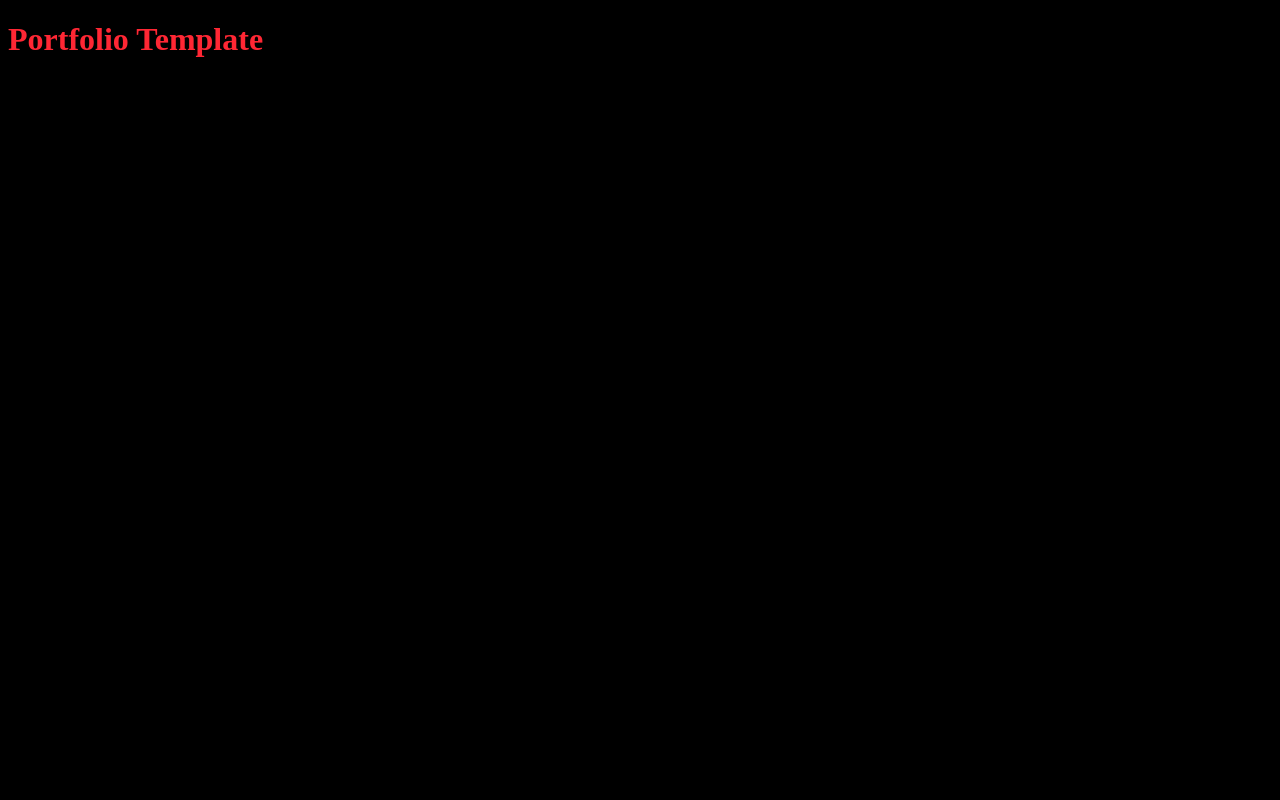
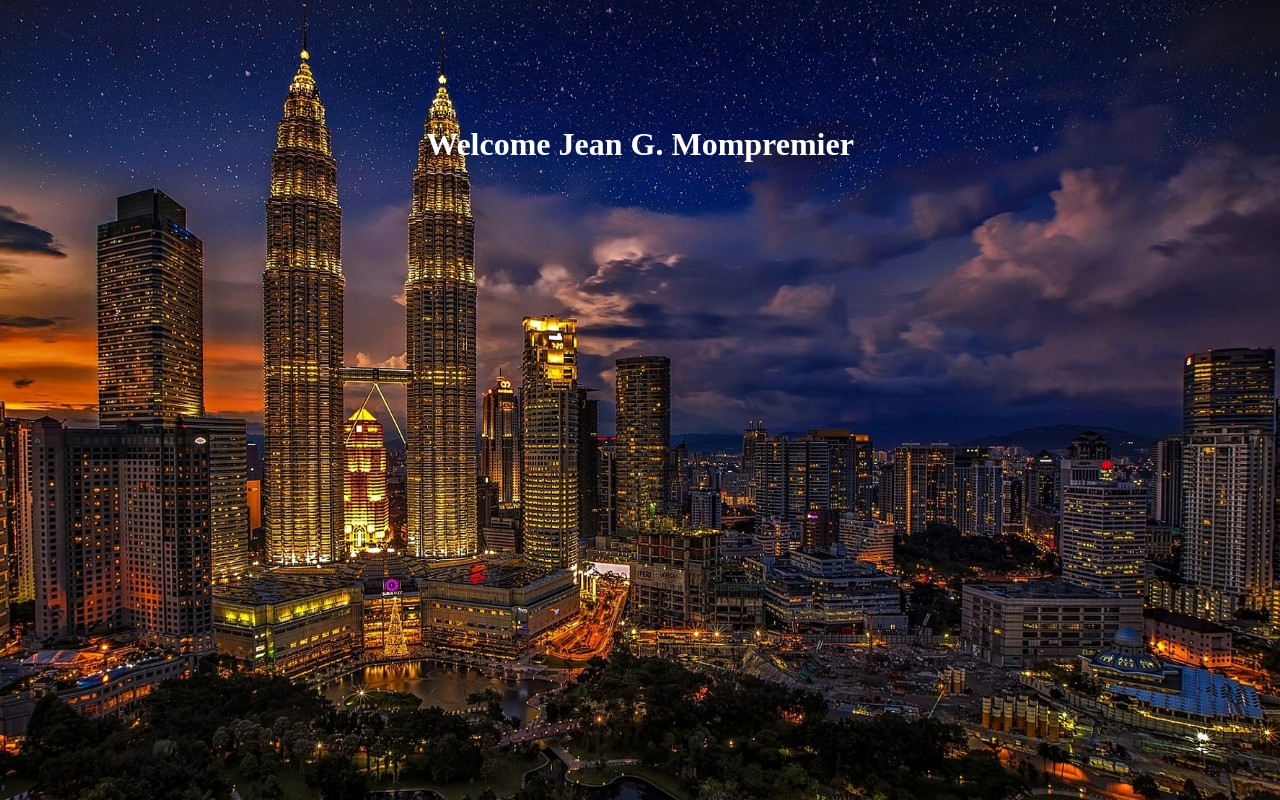
Before and after one commit to jeangardy509/jeangardy509.github.io, a website: page index.html in a window 1280 px wide. Drawn offline with nearby package versions, Linux system fonts and the light colour scheme.

Commit message:
Started working on my portfolio!

```diff
--- a/index.html
+++ b/index.html
@@ -9,6 +9,8 @@
       <script src="index.js" type="text/javascript" charset="utf-8" defer></script>
     </head>
     <body class="container-fluid">
-      <h1> Portfolio Template </h1>
+
+      <h1>Welcome  Jean G. Mompremier </h1>
+      <div class
     </body>
 </html>
--- a/main.css
+++ b/main.css
@@ -1,7 +1,15 @@
 body {
-  background: #000;
-}
+background-image: url("images/kuala-lumpur.jpg");
+background-position: center;
+background-repeat: no-repeat;
+background-size: cover;
+position: relative;
+background-attachment: fixed;
+
+ }
 
 h1 {
-  color: #FF2734;
+text-align: center;
+  color: white;
+  margin-top: 10%;
 }
```
Also changed, not shown: images/kuala-lumpur.jpg (added).
